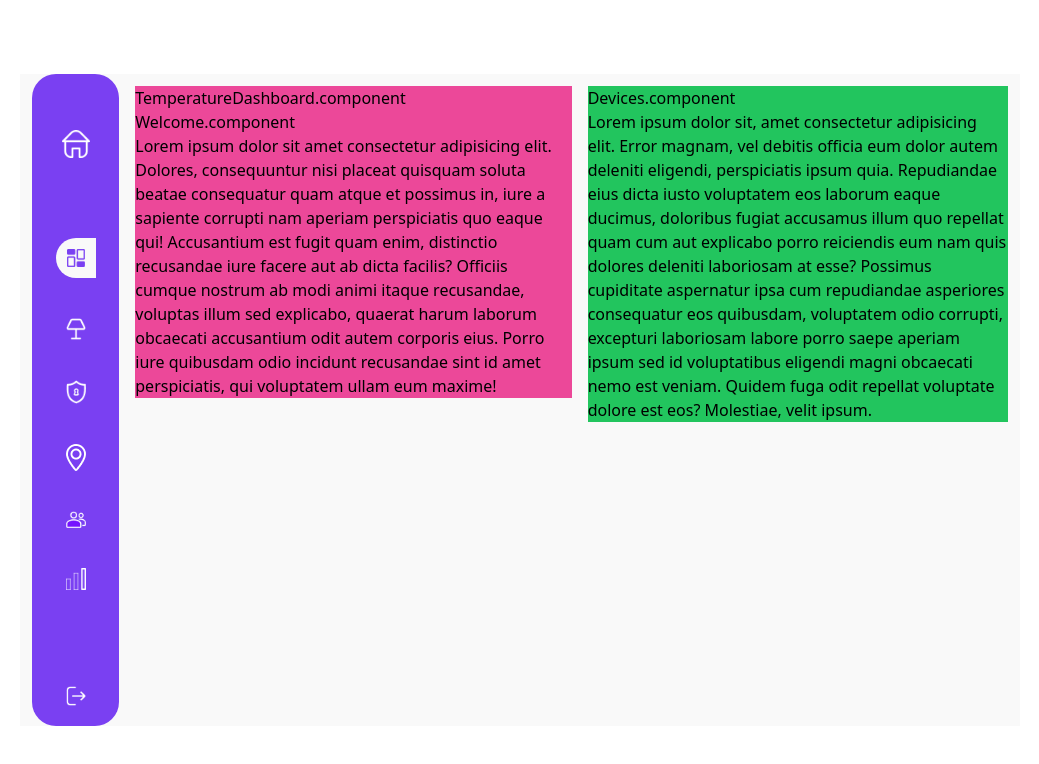
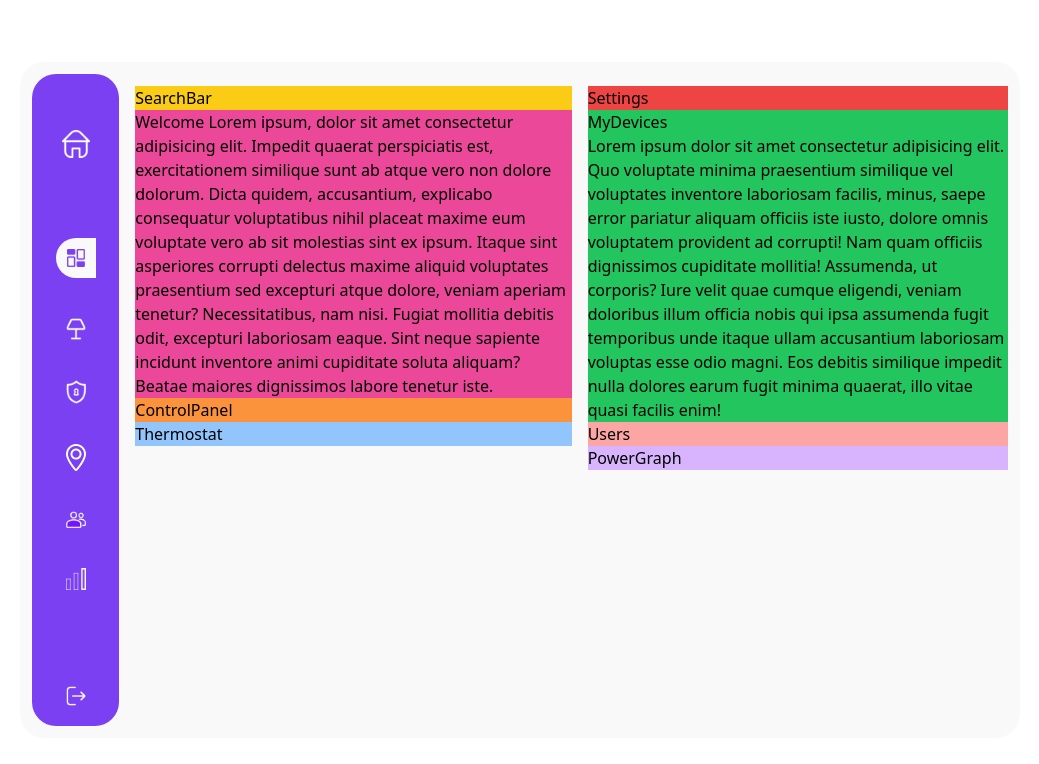
Before and after one commit to Amelss/smart-home-dashboard, a React (Create React App) app in the folder verve/: page / in a window 1280 px wide. Shown: the top 764 px of the page, without its empty margins (120-1159 px from the left). Built offline with nearby package versions, Linux system fonts and the light colour scheme.

Commit message:
structuring the component on the screen

```diff
--- a/verve/src/Components/Dashboard/Dashboard.component.jsx
+++ b/verve/src/Components/Dashboard/Dashboard.component.jsx
@@ -6,7 +6,7 @@ import Devices from '../DevicesPanel/Devices.component'
 
 export default function Dashboard() {
   return (
-      <div className="hidden lg:flex pl-3 pr-3 bg-dashboardBackground ">
+      <div className="hidden lg:flex pl-3 pr-3 bg-dashboardBackground xl:rounded-3xl xl:pb-3 xl:pt-3">
         <Navigation />
         <div className="pl-4 grid grid-cols-2 w-full pt-3 pb-3">
           <div>
--- a/verve/src/Components/DevicesPanel/Devices.component.jsx
+++ b/verve/src/Components/DevicesPanel/Devices.component.jsx
@@ -1,10 +1,28 @@
 import React from 'react'
+import Settings from './Settings'
+import MyDevices from './MyDevices'
+import Users from './Users'
+import PowerGraph from './PowerGraph'
+
 
 export default function Devices() {
   return (
-    <div className='bg-green-500 hidden lg:block'>Devices.component
-    <h1>Lorem ipsum dolor sit, amet consectetur adipisicing elit. Error magnam, vel debitis officia eum dolor autem deleniti eligendi, perspiciatis ipsum quia. Repudiandae eius dicta iusto voluptatem eos laborum eaque ducimus, doloribus fugiat accusamus illum quo repellat quam cum aut explicabo porro reiciendis eum nam quis dolores deleniti laboriosam at esse? Possimus cupiditate aspernatur ipsa cum repudiandae asperiores consequatur eos quibusdam, voluptatem odio corrupti, excepturi laboriosam labore porro saepe aperiam ipsum sed id voluptatibus eligendi magni obcaecati nemo est veniam. Quidem fuga odit repellat voluptate dolore est eos? Molestiae, velit ipsum.</h1>
+    <div className=' hidden lg:block'>
+      <div>
+         <Settings/>
+      </div>
 
+      <div>
+          <MyDevices />
+      </div>
+
+      <div>
+        <Users />
+      </div>
+
+      <div>
+        <PowerGraph />
+      </div>
     </div>
   )
 }
--- /dev/null
+++ b/verve/src/Components/DevicesPanel/MyDevices.jsx
@@ -0,0 +1,9 @@
+import React from 'react'
+
+export default function MyDevices() {
+  return (
+      <div className='bg-green-500'>MyDevices
+          <h1>Lorem ipsum dolor sit amet consectetur adipisicing elit. Quo voluptate minima praesentium similique vel voluptates inventore laboriosam facilis, minus, saepe error pariatur aliquam officiis iste iusto, dolore omnis voluptatem provident ad corrupti! Nam quam officiis dignissimos cupiditate mollitia! Assumenda, ut corporis? Iure velit quae cumque eligendi, veniam doloribus illum officia nobis qui ipsa assumenda fugit temporibus unde itaque ullam accusantium laboriosam voluptas esse odio magni. Eos debitis similique impedit nulla dolores earum fugit minima quaerat, illo vitae quasi facilis enim!</h1>
+      </div>
+  )
+}
--- /dev/null
+++ b/verve/src/Components/DevicesPanel/PowerGraph.jsx
@@ -0,0 +1,7 @@
+import React from 'react'
+
+export default function PowerGraph() {
+  return (
+    <div className='bg-purple-300'>PowerGraph</div>
+  )
+}
--- /dev/null
+++ b/verve/src/Components/DevicesPanel/Settings.jsx
@@ -0,0 +1,9 @@
+import React from 'react'
+
+export default function MyDevices() {
+  return (
+      <div className='bg-red-500'>
+          Settings
+      </div>
+  )
+}
--- /dev/null
+++ b/verve/src/Components/DevicesPanel/Users.jsx
@@ -0,0 +1,7 @@
+import React from 'react'
+
+export default function Users() {
+  return (
+    <div className='bg-red-300'>Users</div>
+  )
+}
--- /dev/null
+++ b/verve/src/Components/TemperaturePanel/ControlPanel.jsx
@@ -0,0 +1,7 @@
+import React from 'react'
+
+export default function ControlPanel() {
+  return (
+    <div className='bg-orange-400'>ControlPanel</div>
+  )
+}
--- /dev/null
+++ b/verve/src/Components/TemperaturePanel/SearchBar.jsx
@@ -0,0 +1,7 @@
+import React from 'react'
+
+export default function SearchBar() {
+  return (
+      <div className='bg-yellow-400'>SearchBar</div>
+  )
+}
--- a/verve/src/Components/TemperaturePanel/TemperatureDashboard.component.jsx
+++ b/verve/src/Components/TemperaturePanel/TemperatureDashboard.component.jsx
@@ -1,11 +1,22 @@
 import React from 'react'
 import Welcome from './Welcome.component'
+import SearchBar from './SearchBar'
+import ControlPanel from './ControlPanel'
+import Thermostat from './Thermostat'
 
 export default function TemperatureDashboard() {
   return (
-      <div className='bg-pink-500 hidden lg:block'>TemperatureDashboard.component
-         <Welcome />
-
+    <div className='hidden lg:block'>
+      <SearchBar />
+      <div>
+        <Welcome />
+      </div>
+      <div>
+      <ControlPanel />
+      </div>
+      <div>
+      <Thermostat />
+      </div>
     </div>
   )
 }
--- /dev/null
+++ b/verve/src/Components/TemperaturePanel/Thermostat.jsx
@@ -0,0 +1,7 @@
+import React from 'react'
+
+export default function Thermostat() {
+  return (
+    <div className='bg-blue-300'>Thermostat</div>
+  )
+}
--- a/verve/src/Components/TemperaturePanel/Welcome.component.jsx
+++ b/verve/src/Components/TemperaturePanel/Welcome.component.jsx
@@ -2,8 +2,10 @@ import React from 'react'
 
 export default function Welcome() {
   return (
-    <div>Welcome.component
-      <h1>Lorem ipsum dolor sit amet consectetur adipisicing elit. Dolores, consequuntur nisi placeat quisquam soluta beatae consequatur quam atque et possimus in, iure a sapiente corrupti nam aperiam perspiciatis quo eaque qui! Accusantium est fugit quam enim, distinctio recusandae iure facere aut ab dicta facilis? Officiis cumque nostrum ab modi animi itaque recusandae, voluptas illum sed explicabo, quaerat harum laborum obcaecati accusantium odit autem corporis eius. Porro iure quibusdam odio incidunt recusandae sint id amet perspiciatis, qui voluptatem ullam eum maxime!</h1>
+    <div className="bg-pink-500 ">
+      <h1> Welcome
+Lorem ipsum, dolor sit amet consectetur adipisicing elit. Impedit quaerat perspiciatis est, exercitationem similique sunt ab atque vero non dolore dolorum. Dicta quidem, accusantium, explicabo consequatur voluptatibus nihil placeat maxime eum voluptate vero ab sit molestias sint ex ipsum. Itaque sint asperiores corrupti delectus maxime aliquid voluptates praesentium sed excepturi atque dolore, veniam aperiam tenetur? Necessitatibus, nam nisi. Fugiat mollitia debitis odit, excepturi laboriosam eaque. Sint neque sapiente incidunt inventore animi cupiditate soluta aliquam? Beatae maiores dignissimos labore tenetur iste.
+      </h1>
     </div>
-  )
+  );
 }
--- a/verve/src/output.css
+++ b/verve/src/output.css
@@ -638,6 +638,14 @@ video {
   border-radius: 1.5rem;
 }
 
+.rounded{
+  border-radius: 0.25rem;
+}
+
+.rounded-lg{
+  border-radius: 0.5rem;
+}
+
 .rounded-l-full{
   border-top-left-radius: 9999px;
   border-bottom-left-radius: 9999px;
@@ -675,6 +683,56 @@ video {
 .bg-pink-500{
   --tw-bg-opacity: 1;
   background-color: rgb(236 72 153 / var(--tw-bg-opacity));
+}
+
+.bg-orange-400{
+  --tw-bg-opacity: 1;
+  background-color: rgb(251 146 60 / var(--tw-bg-opacity));
+}
+
+.bg-blue-300{
+  --tw-bg-opacity: 1;
+  background-color: rgb(147 197 253 / var(--tw-bg-opacity));
+}
+
+.bg-blue-400{
+  --tw-bg-opacity: 1;
+  background-color: rgb(96 165 250 / var(--tw-bg-opacity));
+}
+
+.bg-yellow-600{
+  --tw-bg-opacity: 1;
+  background-color: rgb(202 138 4 / var(--tw-bg-opacity));
+}
+
+.bg-yellow-400{
+  --tw-bg-opacity: 1;
+  background-color: rgb(250 204 21 / var(--tw-bg-opacity));
+}
+
+.bg-red-300{
+  --tw-bg-opacity: 1;
+  background-color: rgb(252 165 165 / var(--tw-bg-opacity));
+}
+
+.bg-red-500{
+  --tw-bg-opacity: 1;
+  background-color: rgb(239 68 68 / var(--tw-bg-opacity));
+}
+
+.bg-purple-100{
+  --tw-bg-opacity: 1;
+  background-color: rgb(243 232 255 / var(--tw-bg-opacity));
+}
+
+.bg-purple-600{
+  --tw-bg-opacity: 1;
+  background-color: rgb(147 51 234 / var(--tw-bg-opacity));
+}
+
+.bg-purple-300{
+  --tw-bg-opacity: 1;
+  background-color: rgb(216 180 254 / var(--tw-bg-opacity));
 }
 
 .p-3{
@@ -732,6 +790,10 @@ video {
   .lg\:hidden{
     display: none;
   }
+
+  .lg\:rounded-3xl{
+    border-radius: 1.5rem;
+  }
 }
 
 @media (min-width: 1280px){
@@ -755,6 +817,18 @@ video {
   .xl\:w-\[1000px\]{
     width: 1000px;
   }
+
+  .xl\:rounded-3xl{
+    border-radius: 1.5rem;
+  }
+
+  .xl\:pb-3{
+    padding-bottom: 0.75rem;
+  }
+
+  .xl\:pt-3{
+    padding-top: 0.75rem;
+  }
 }
 
 @media (min-width: 1536px){
```
